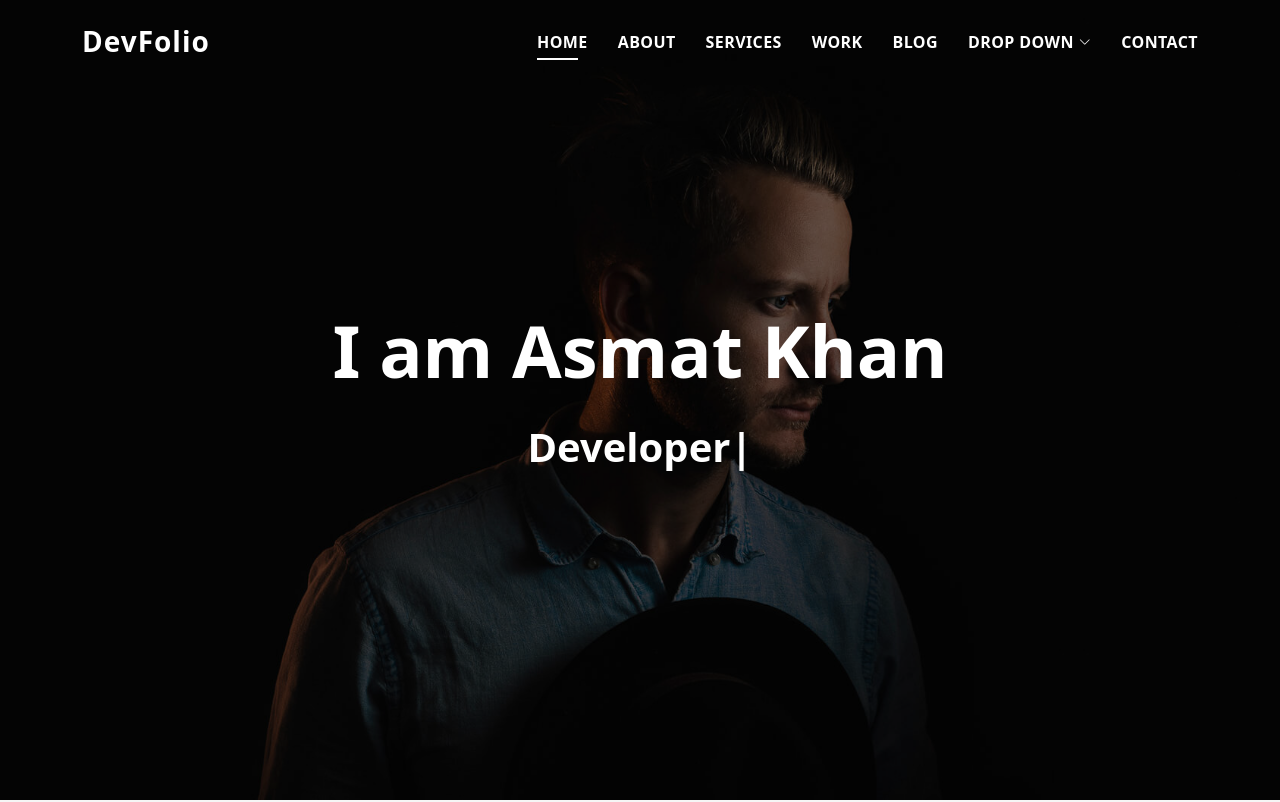
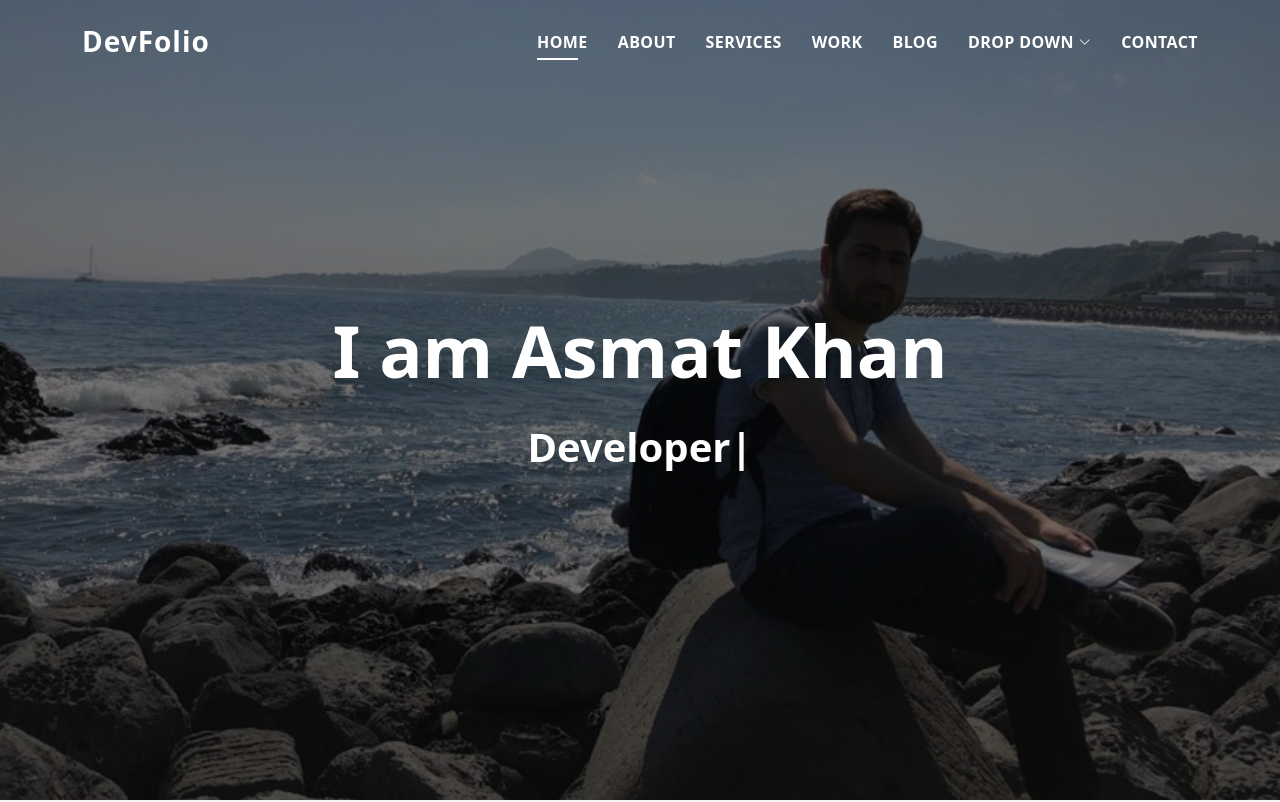
Before and after one commit to asmatkhan925/asmatkhan925.github.io, a plain HTML site: page index.html in a window 1280 px wide. Shown: the top 802 px of the page. Drawn offline with Linux system fonts and the light colour scheme.

Commit message:
ppicture added

```diff
--- a/index.html
+++ b/index.html
@@ -74,7 +74,7 @@
   </header><!-- End Header -->
 
   <!-- ======= Hero Section ======= -->
-  <div id="hero" class="hero route bg-image" style="background-image: url(assets/img/hero-bg.jpg)">
+  <div id="hero" class="hero route bg-image" style="background-image: url(assets/img/asmat-bg.jpg)">
     <div class="overlay-itro"></div>
     <div class="hero-content display-table">
       <div class="table-cell">
```
